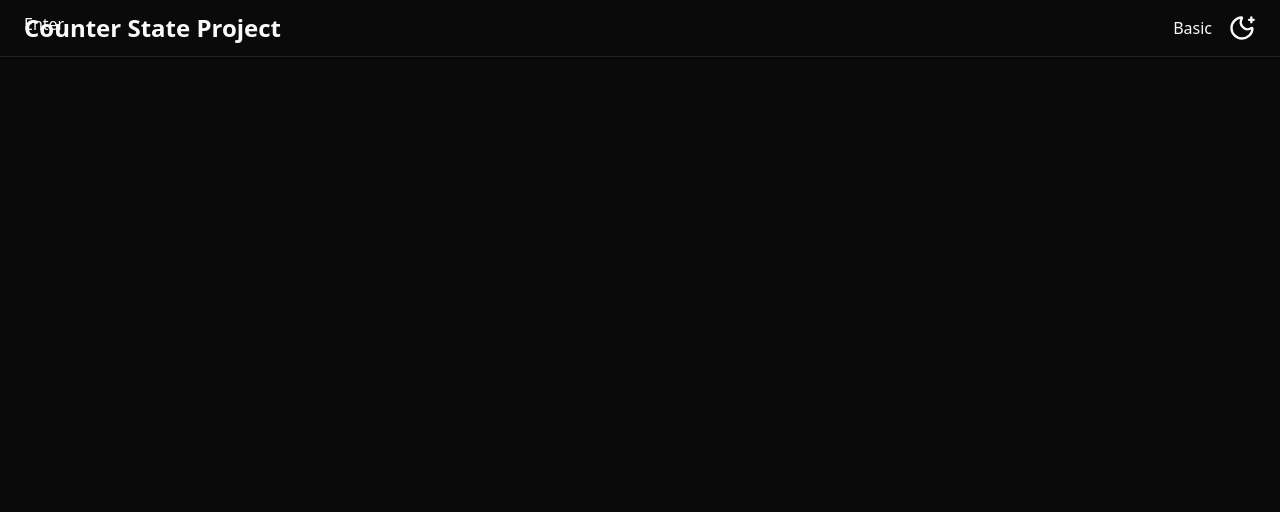
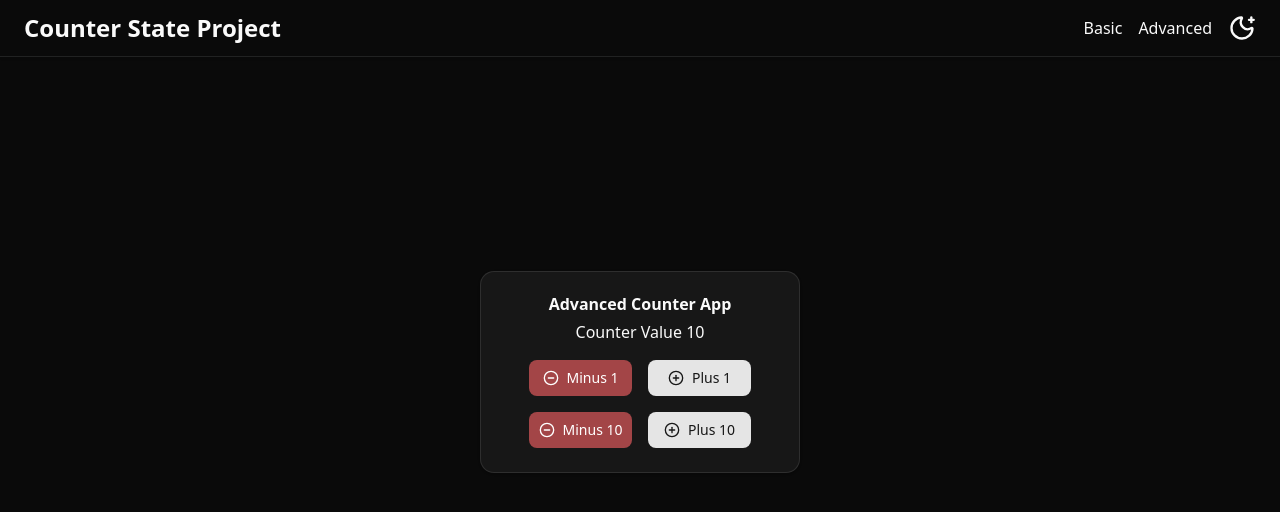
Before and after one commit to kaushikmondal-dev/counter-state-project, a Next.js app: page /advanced in a window 1280 px wide. Shown: the top 512 px of the page. Built offline with nearby package versions, Linux system fonts and the light colour scheme.

Commit message:
advanced counter with logic done

```diff
--- a/src/app/advanced/page.tsx
+++ b/src/app/advanced/page.tsx
@@ -1,5 +1,26 @@
+import AdvancedCounter from "@/components/AdvancedCounter";
+import { Card, CardHeader, CardTitle } from "@/components/shadcnui/card";
+import { Metadata } from "next";
+
+export const metadata: Metadata = {
+	title: "Advanced | Counter State Project",
+	description: "Advanced page of Counter State Project",
+};
+
 const page = () => {
-	return <div>Enter</div>;
+	return (
+		<section className="grid h-[90dvh] place-items-center">
+			<Card className="w-xs">
+				<CardHeader>
+					<CardTitle className="text-center font-black">
+						Advanced Counter App
+					</CardTitle>
+
+					<AdvancedCounter />
+				</CardHeader>
+			</Card>
+		</section>
+	);
 };
 
 export default page;
--- /dev/null
+++ b/src/components/AdvancedCounter.tsx
@@ -0,0 +1,67 @@
+"use client";
+
+import { CircleMinusIcon, CirclePlusIcon } from "lucide-react";
+import { useState } from "react";
+import { Button } from "./shadcnui/button";
+import { CardContent } from "./shadcnui/card";
+
+const AdvancedCounter = () => {
+	const [count, setCount] = useState(10);
+
+	const plus = () => {
+		//count = count + 1;
+		setCount(count + 1);
+	};
+
+	const minus = () => {
+		//count = count - 1;
+		setCount(count - 1);
+	};
+	const plusTen = () => {
+		//count = count + 1;
+		setCount(count + 10);
+	};
+
+	const minusTen = () => {
+		//count = count - 1;
+		setCount(count - 10);
+	};
+
+	return (
+		<CardContent className="text-center">
+			<div>Counter Value {count}</div>
+			<div className="grid grid-cols-2 gap-4 pt-4">
+				<Button
+					onClick={minus}
+					className="cursor-pointer px-4"
+					variant={"destructive"}>
+					<CircleMinusIcon />
+					Minus 1
+				</Button>
+				<Button
+					onClick={plus}
+					className="cursor-pointer px-4"
+					variant={"default"}>
+					<CirclePlusIcon />
+					Plus 1
+				</Button>
+				<Button
+					onClick={minusTen}
+					className="cursor-pointer px-4"
+					variant={"destructive"}>
+					<CircleMinusIcon />
+					Minus 10
+				</Button>
+				<Button
+					onClick={plusTen}
+					className="cursor-pointer px-4"
+					variant={"default"}>
+					<CirclePlusIcon />
+					Plus 10
+				</Button>
+			</div>
+		</CardContent>
+	);
+};
+
+export default AdvancedCounter;
--- a/src/components/Header/Header.tsx
+++ b/src/components/Header/Header.tsx
@@ -17,6 +17,7 @@ const Header = () => {
 
 				<nav className="flex items-center gap-4">
 					<Link href={"/"}>Basic</Link>
+					<Link href={"/advanced"}>Advanced</Link>
 
 					<ThemeToggleButton />
 				</nav>
```
